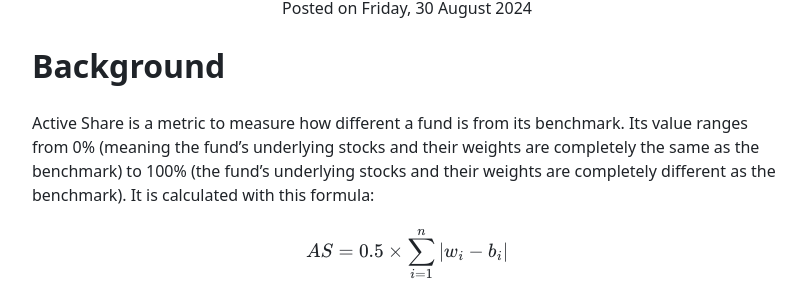
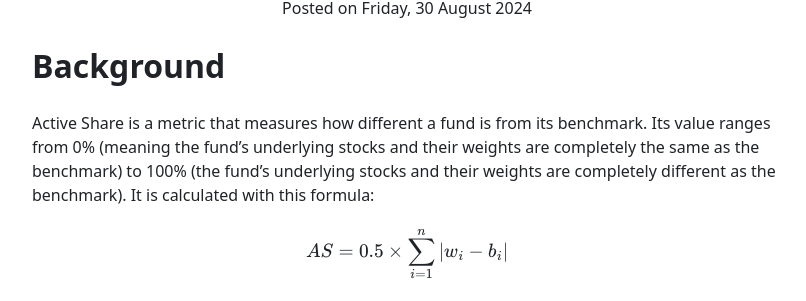
Before and after one commit to abangfarhan/abangfarhan.github.io, a Jekyll site: the page built from _posts/2024-08-30-active-share-practical-method.md, in a window 1280 px wide and 900 px high. Shown: the part 125-426 px from the top of the window, without its empty margins (233-1039 px from the left). Built offline with Jekyll 4.4.1, drawn with Linux system fonts in a browser that asks for light colours.

Commit message:
Edit post

```diff
--- a/_posts/2024-08-30-active-share-practical-method.md
+++ b/_posts/2024-08-30-active-share-practical-method.md
@@ -8,9 +8,9 @@ tags: [finance, math]
 
 # Background
 
-Active Share is a metric to measure how different a fund is from its benchmark.
-Its value ranges from 0% (meaning the fund's underlying stocks and their
-weights are completely the same as the benchmark) to 100% (the fund's
+Active Share is a metric that measures how different a fund is from its
+benchmark. Its value ranges from 0% (meaning the fund's underlying stocks and
+their weights are completely the same as the benchmark) to 100% (the fund's
 underlying stocks and their weights are completely different as the benchmark).
 It is calculated with this formula:
 
```
